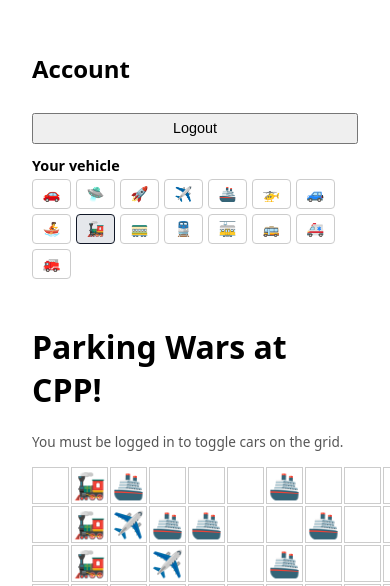
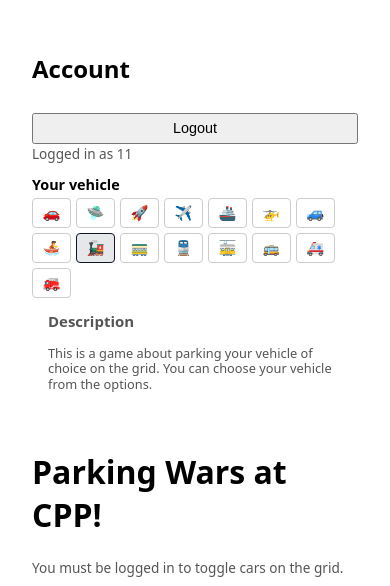
Before and after one commit to changerate/cs4800-assignment2, a Flask app: page / in a window 390 px wide. Shown: the top 586 px of the page. Run offline with Flask 3, Linux system fonts and the light colour scheme; a user stored in the database is signed in; data comes from the database, SQL or seed files in the repository; both versions use the stored data as it was after the commit.

Commit message:
better account and description

```diff
--- a/backend/app/__init__.py
+++ b/backend/app/__init__.py
@@ -24,7 +24,11 @@ def create_app(env: str | None = None) -> Flask:
 
     @app.get("/")
     def index():
-        return render_template("index.html")
+        user = None
+        user_id = session.get("user_id")
+        if user_id:
+            user = db.session.get(User, user_id)
+        return render_template("index.html", current_user=user)
 
     @app.post("/login")
     def login():
--- a/backend/app/static/styles.css
+++ b/backend/app/static/styles.css
@@ -27,6 +27,10 @@ body {
 .sidebar {
   min-width: 220px;
   text-align: left;
+}
+
+.Description {
+  max-width: 20rem;
 }
 
 .main {
@@ -72,6 +76,7 @@ body {
   flex-direction: row;
   flex-wrap: wrap;
   gap: 0.3rem;
+  max-width: 20rem;
 }
 
 .vehicle-option {
@@ -143,6 +148,18 @@ body {
     width: 100%;
   }
 
+  .Description {
+    max-width: 20rem;
+    margin: 0 auto;
+    padding: 0 1rem;
+    font-size: 0.8rem;
+    color: #555555;
+    text-align: left;
+    line-height: 1.2;
+    font-family: system-ui, -apple-system, BlinkMacSystemFont, "Segoe UI",
+      sans-serif;
+  }
+
   .main {
     width: 100%;
   }
--- a/backend/app/templates/index.html
+++ b/backend/app/templates/index.html
@@ -29,10 +29,15 @@
           <button type="button" id="logoutBtn" style="display: none">
             Logout
           </button>
+          <div id="currentUserDisplay" class="hint" style="display: none"></div>
           <div id="authMessage" class="hint"></div>
           <div id="vehicleSection" class="vehicle-section" style="display: none">
             <h3>Your vehicle</h3>
             <div id="vehicleOptions" class="vehicle-options"></div>
+          </div>
+          <div class="Description">
+            <h3>Description</h3>
+            <p>This is a game about parking your vehicle of choice on the grid. You can choose your vehicle from the options.</p>
           </div>
         </div>
         <div class="main">
@@ -49,6 +54,9 @@
       const INITIAL_LOGGED_IN =
         "{{ 'true' if session.get('user_id') else 'false' }}" === "true";
       let isLoggedIn = INITIAL_LOGGED_IN;
+      const INITIAL_USERNAME =
+        {{ (current_user.username if current_user else "")|tojson }};
+      let currentUsername = INITIAL_USERNAME || "";
       const VEHICLES = ["🚗", "🛸", "🚀", "✈️", "🚢", "🚁", "🚙", "🚣", "🚂", "🚃", "🚆", "🚋", "🚌", "🚑", "🚒"];
       let currentVehicle = "🚗";
       const POLL_INTERVAL_MS = 3000;
@@ -140,18 +148,32 @@
         const logoutBtn = document.getElementById("logoutBtn");
         const grid = document.getElementById("grid");
         const vehicleSection = document.getElementById("vehicleSection");
+        const currentUserDisplay = document.getElementById("currentUserDisplay");
 
         if (isLoggedIn) {
           form.style.display = "none";
           logoutBtn.style.display = "inline-block";
           grid.classList.remove("grid--disabled");
           vehicleSection.style.display = "block";
+          if (currentUserDisplay) {
+            if (currentUsername) {
+              currentUserDisplay.style.display = "block";
+              currentUserDisplay.textContent = `Logged in as ${currentUsername}`;
+            } else {
+              currentUserDisplay.style.display = "none";
+              currentUserDisplay.textContent = "";
+            }
+          }
           startGridPolling();
         } else {
           form.style.display = "block";
           logoutBtn.style.display = "none";
           grid.classList.add("grid--disabled");
           vehicleSection.style.display = "none";
+          if (currentUserDisplay) {
+            currentUserDisplay.style.display = "none";
+            currentUserDisplay.textContent = "";
+          }
           stopGridPolling();
         }
       }
@@ -228,6 +250,7 @@
 
           isLoggedIn = true;
           currentVehicle = data.vehicle || "🚗";
+          currentUsername = data.username || username;
           authMessage.textContent =
             data.status === "registered"
               ? "Registered and logged in."
@@ -263,6 +286,7 @@
           // ignore
         } finally {
           isLoggedIn = false;
+          currentUsername = "";
           updateAuthUI();
           authMessage.textContent = "Logged out.";
           logoutBtn.disabled = false;
@@ -279,10 +303,14 @@
             return;
           }
           const data = await res.json();
+          if (data.username) {
+            currentUsername = data.username;
+          }
           if (data.vehicle) {
             currentVehicle = data.vehicle;
           }
           renderVehicleOptions();
+          updateAuthUI();
         } catch (_e) {
           // ignore
         }
```
Also changed, not shown: backend/instance/app.db.
